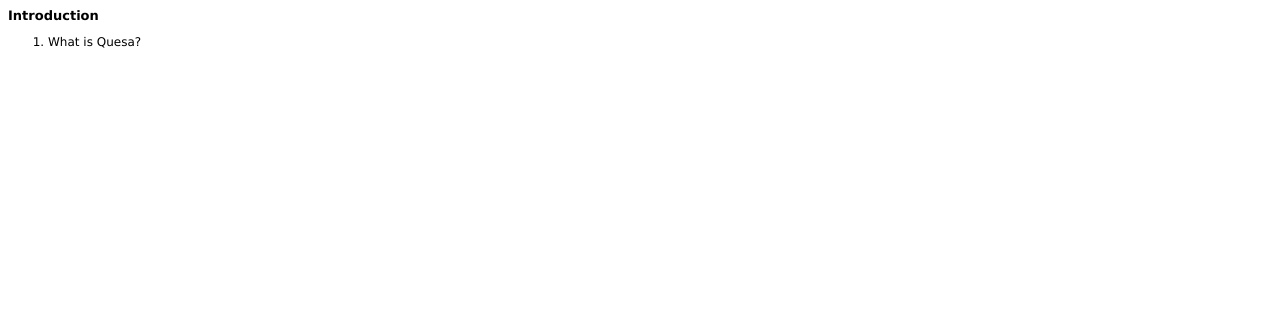
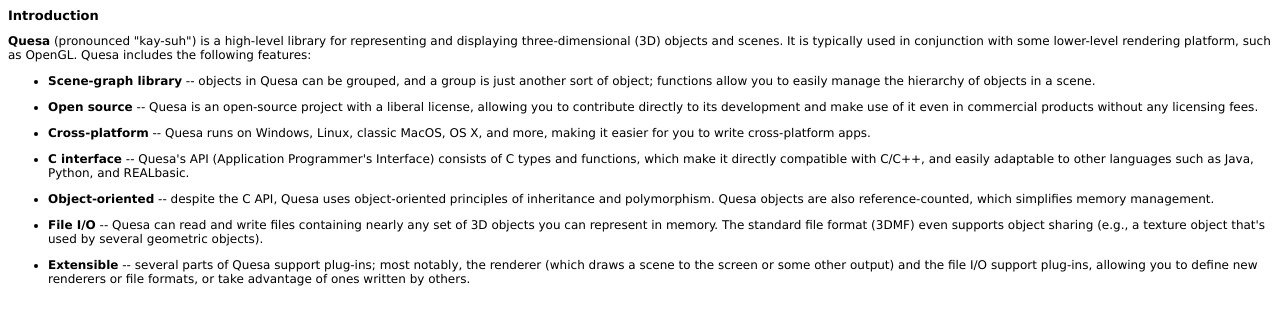
Before and after one commit to refnum/Quesa, a plain HTML site: page Documentation/developer/book/01_intro/index.html in a window 1280 px wide. Drawn offline with Linux system fonts and the light colour scheme; files that its build step writes are made by us from their sources.

Commit message:
Filled in a bit of text explaining what Quesa is and what some of its features are.
git-svn-id: svn://svn.code.sf.net/p/quesa/code/trunk/quesa@1707 a5a2676d-45bc-4c7e-904d-7c40250887ca

```diff
--- a/Documentation/developer/book/01_intro/index.html
+++ b/Documentation/developer/book/01_intro/index.html
@@ -16,11 +16,26 @@
 <!-- Page Content                                                            -->
 <!--=========================================================================-->
 <h2>Introduction</h2>
-<ol>
-	<li>What is Quesa?</li>
-</ol>
+
+<b>Quesa</b> (pronounced "kay-suh") is a high-level library for representing and displaying three-dimensional (3D) objects and scenes.  It is typically used in conjunction with some lower-level rendering platform, such as OpenGL.  Quesa includes the following features:
 
 
+<p><ul>
+<li><b>Scene-graph library</b> -- objects in Quesa can be grouped, and a group is just another sort of object; functions allow you to easily manage the hierarchy of objects in a scene.
+
+<p><li><b>Open source</b> -- Quesa is an open-source project with a liberal license, allowing you to contribute directly to its development and make use of it even in commercial products without any licensing fees.
+
+<p><li><b>Cross-platform</b> -- Quesa runs on Windows, Linux, classic MacOS, OS X, and more, making it easier for you to write cross-platform apps.
+
+<p><li><b>C interface</b> -- Quesa's API (Application Programmer's Interface) consists of C types and functions, which make it directly compatible with C/C++, and easily adaptable to other languages such as Java, Python, and REALbasic.
+
+<p><li><b>Object-oriented</b> -- despite the C API, Quesa uses object-oriented principles of inheritance and polymorphism.  Quesa objects are also reference-counted, which simplifies memory management.
+
+<p><li><b>File I/O</b> -- Quesa can read and write files containing nearly any set of 3D objects you can represent in memory.  The standard file format (3DMF) even supports object sharing (e.g., a texture object that's used by several geometric objects).
+
+<p><li><b>Extensible</b> -- several parts of Quesa support plug-ins; most notably, the renderer (which draws a scene to the screen or some other output) and the file I/O support plug-ins, allowing you to define new renderers or file formats, or take advantage of ones written by others.
+
+</ul>
 
 
 
```
